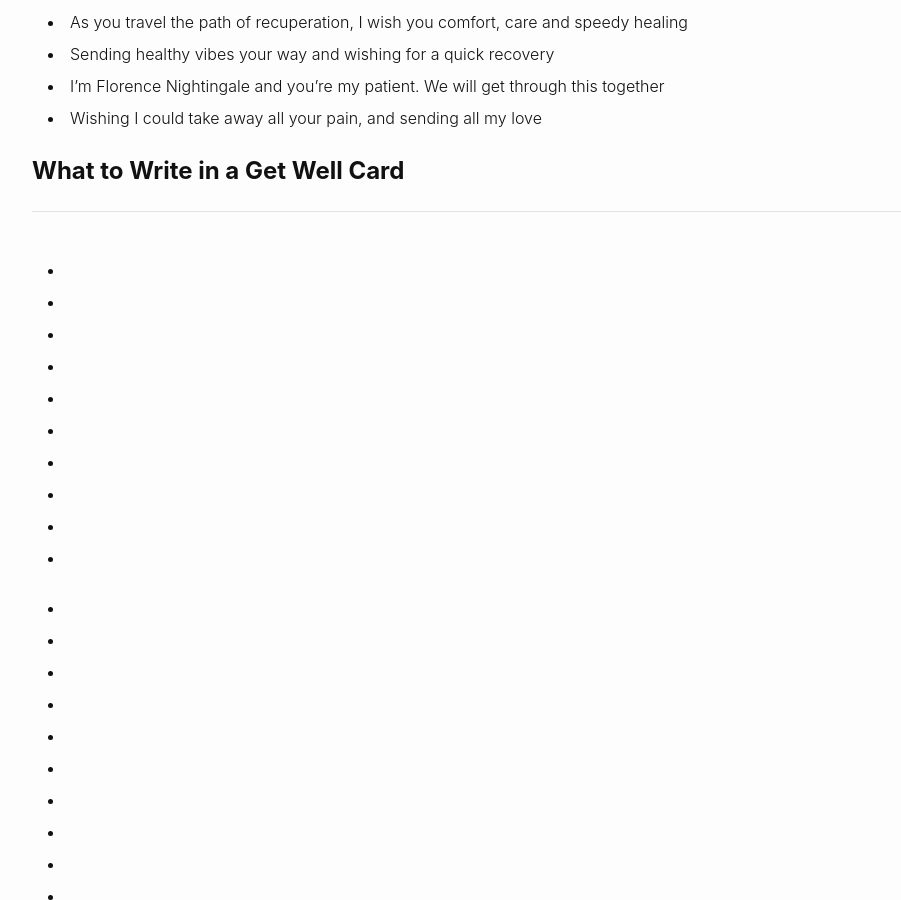
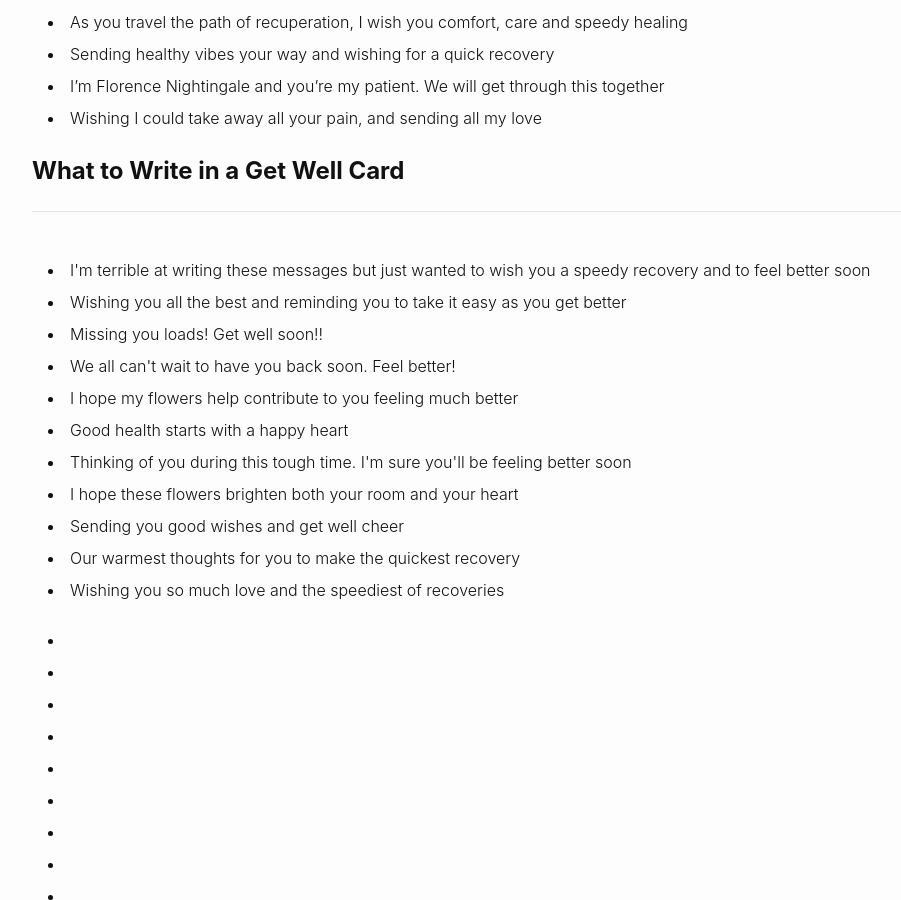
Before and after one commit to andyml123/andyml123.github.io, a Jekyll site: the page index2.html, which Jekyll copies as it is, in a window 1280 px wide and 900 px high, scrolled down 2287 px. Shown: the whole window, without its empty margins (138-1039 px from the left). Built offline with Jekyll 4.4.1, drawn with Linux system fonts in a browser that asks for light colours.

Commit message:
Update index2.html

```diff
--- a/index2.html
+++ b/index2.html
@@ -125,16 +125,17 @@ Adsense ad here
 <hr>
 
 <ul>
-<li> </li>
-<li> </li>
-<li> </li>
-<li> </li>
-<li> </li>
-<li> </li>
-<li> </li>
-<li> </li>
-<li> </li>
-<li> </li>
+<li>I'm terrible at writing these messages but just wanted to wish you a speedy recovery and to feel better soon</li>
+<li>Wishing you all the best and reminding you to take it easy as you get better</li>
+<li>Missing you loads! Get well soon!!</li>
+<li>We all can't wait to have you back soon. Feel better!</li>
+<li>I hope my flowers help contribute to you feeling much better</li>
+<li>Good health starts with a happy heart</li>
+<li>Thinking of you during this tough time. I'm sure you'll be feeling better soon</li>
+<li>I hope these flowers brighten both your room and your heart</li>
+<li>Sending you good wishes and get well cheer</li>
+<li>Our warmest thoughts for you to make the quickest recovery</li>
+<li>Wishing you so much love and the speediest of recoveries</li>
 </ul>
 
 <h3> </h3>
```
